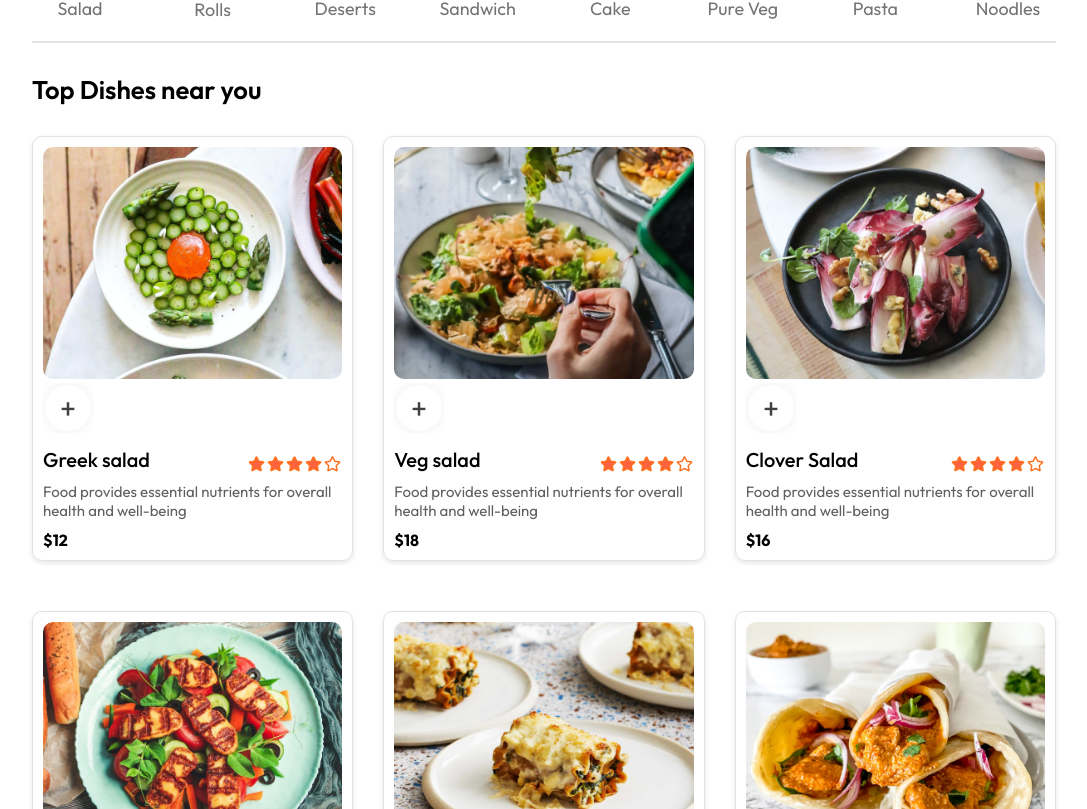
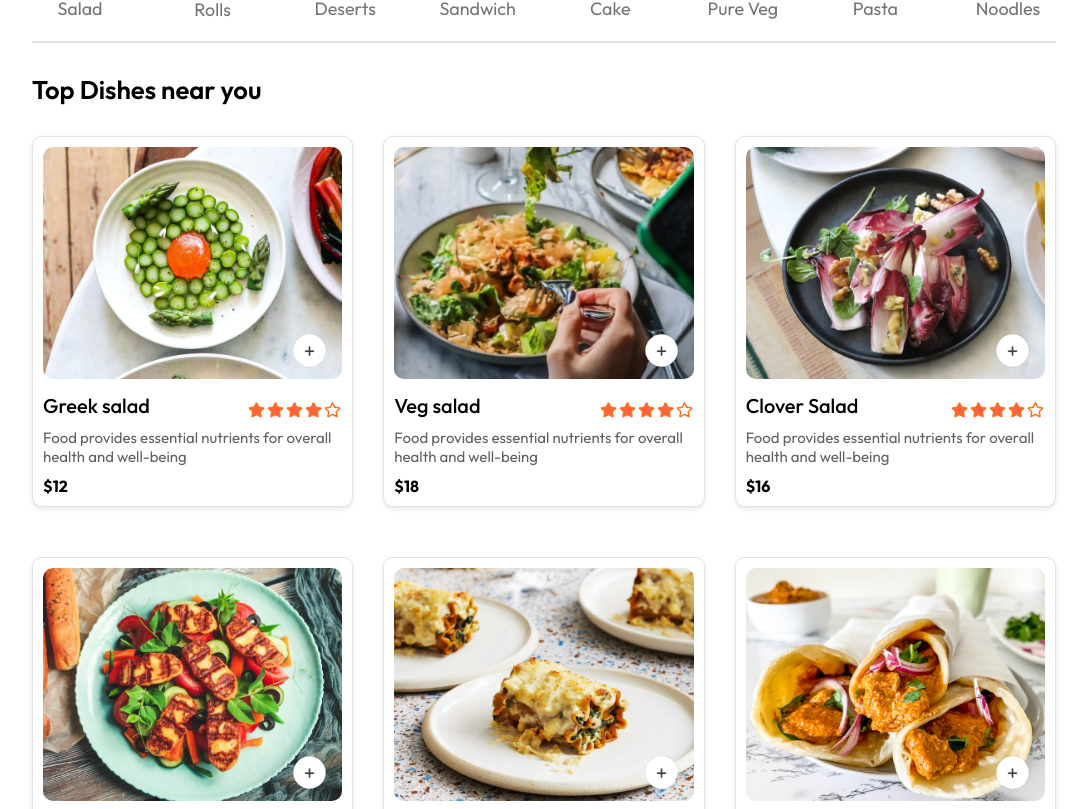
Before and after one commit to gamiduwelikanna/DineFlow, a React (Vite) app in the folder frontend/: page / in a window 1280 px wide. Shown: the part 791-1600 px from the top of the page, without its empty margins (96-1183 px from the left). Built offline with nearby package versions, Linux system fonts and the light colour scheme.

Commit message:
Frontend Dev on 12th Dec 25 -2

```diff
--- a/frontend/src/components/FoodItem/FoodItem.css
+++ b/frontend/src/components/FoodItem/FoodItem.css
@@ -38,3 +38,28 @@
     color: black;
     font-weight: 700;
 }
+
+.food-item-img-container{
+    position: relative;
+}
+
+.food-item-img-container .add{
+   width: 35px;
+   position: absolute;
+   bottom: 15px;
+   right: 15px;
+   border-radius: 50%;
+   cursor: pointer;
+}
+
+.food-item-counter{
+   position: absolute;
+   bottom: 15px;
+   right: 15px;
+   background-color: white;
+   border-radius: 50px;
+   display: flex;
+   align-items: center;
+   gap: 10px;
+   padding: 6px;
+}
```
